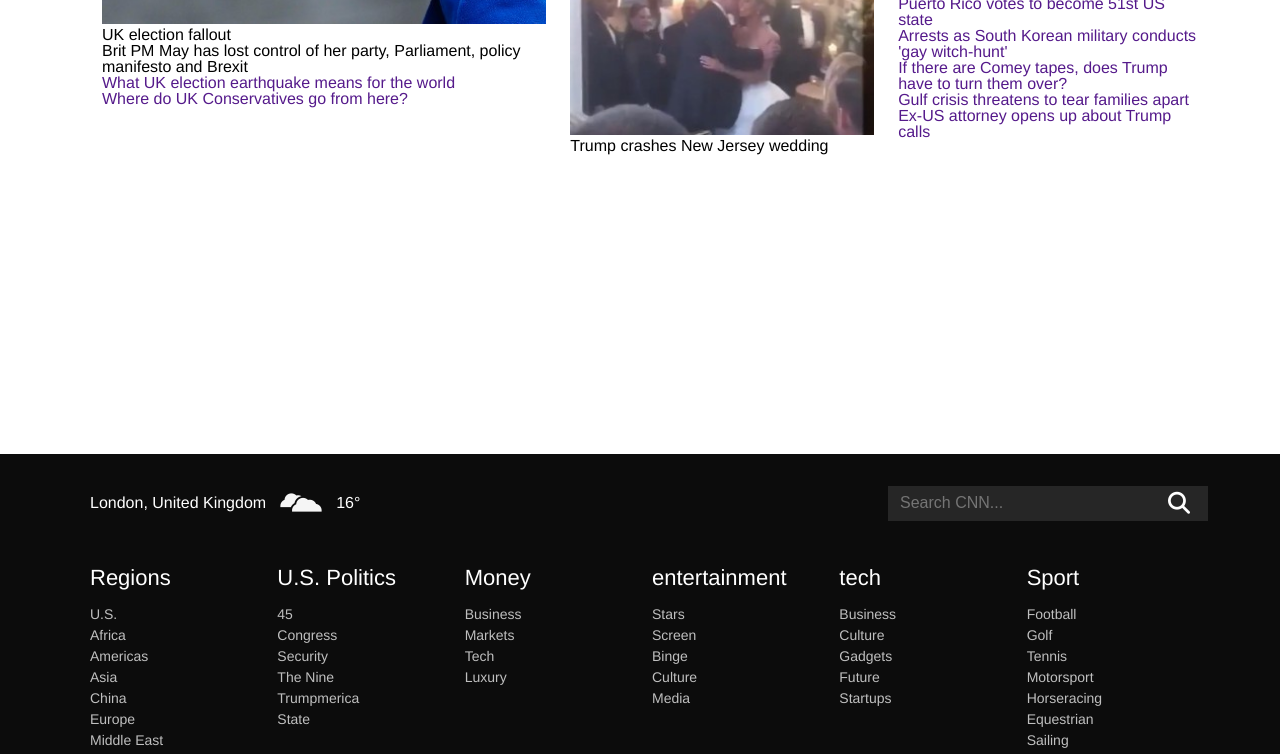
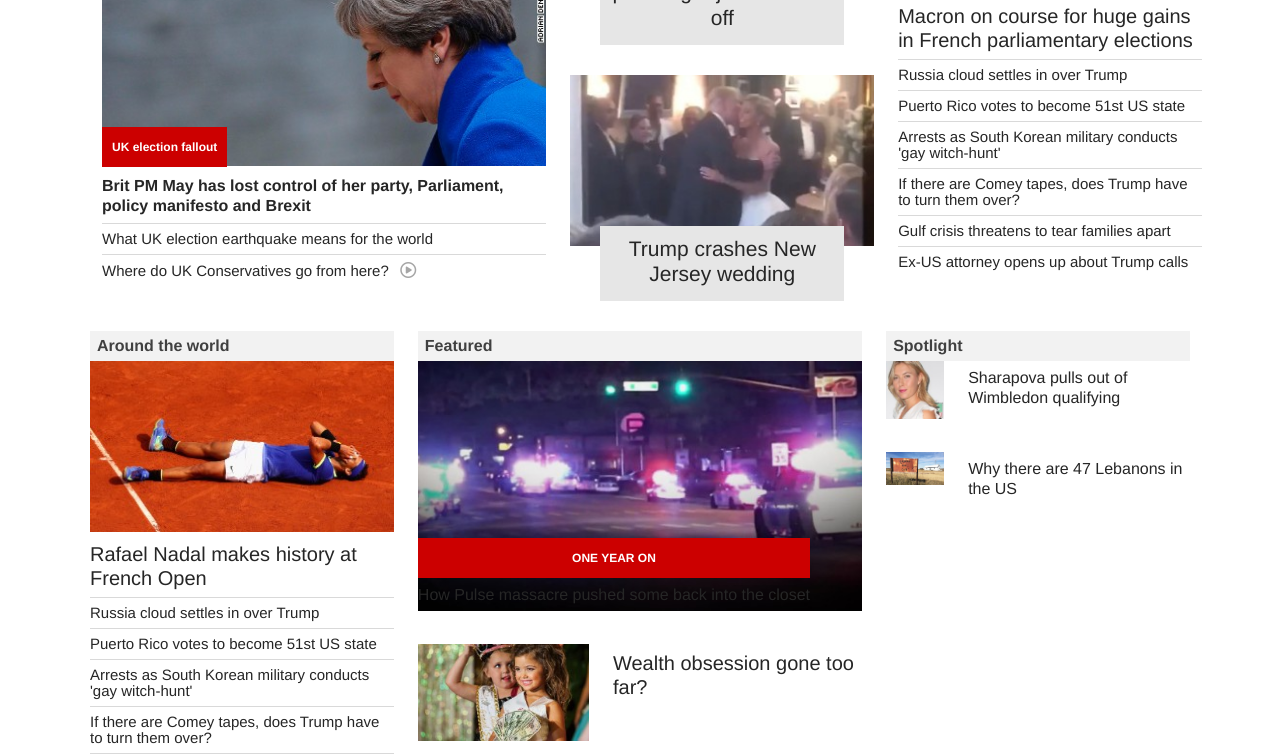
Before and after one commit to ZWChenn/CNN, a plain HTML site: page index.html in a window 1280 px wide. Shown: the part 292-1046 px from the top of the page. Drawn offline with Linux system fonts and the light colour scheme.

Commit message:
CSS for first main section

```diff
--- a/css/style.css
+++ b/css/style.css
@@ -365,10 +365,91 @@ label:hover {
 /*==================*/
 /*= MAIN ===========*/
 /*==================*/
+main {
+  padding-top: 35px;
+}
 article img {
   width: 100%;
 }
-
+.bold {
+  font-weight: bold;
+}
+h1 {
+  color: #262626;
+  font-size: 55.44px;
+  font-weight: 500;
+  line-height: 1.11;
+  text-align: center;
+}
+.image-label {
+  background: rgb(204, 0, 0);
+  color: #fff;
+  text-align: center;
+  font-size: 12px;
+  height: 40px;
+  line-height: 40px;
+  font-weight: bold;
+  width: auto;
+  padding: 0 10px;
+  /* position: absolute; */
+  /* bottom: 100%; */
+  /* left: 0; */
+  /* white-space: nowrap; */
+}
+.label-block {
+  position: absolute;
+  bottom: 2px;
+  left: 0;
+}
+.image-block {
+  position: relative;
+}
+article h3 {
+  font-size: 16px;
+  line-height: 20px;
+  color: rgb(38, 38, 38);
+  margin: 7px 0;
+}
+article {
+  margin-bottom: 30px;
+}
+.last-news a {
+  font-size: 15px;
+  font-weight: 300;
+  color: rgb(38, 38, 38);
+}
+.last-news li {
+  padding: 7px 0;
+  border-top: 1px solid #d9d9d9;
+}
+.play::after {
+  content: "\f144";
+  font-family: "Font Awesome 5 Free";
+  color: #a6a6a6;
+  margin-left: 7px;
+}
+.semi-grey {
+  font-size: 21px;
+  font-weight: 300;
+  text-align: center;
+  line-height: 1.2;
+  background: #e6e6e6;
+  padding: 10px 10px 15px;
+  margin: -23px 30px 0;
+  position: relative;
+  z-index: 100;
+}
+.category {
+  color: #404040;
+  font-weight: bold;
+  padding: 7px;
+  background: #f2f2f2;
+}
+.middle-size {
+  font-size: 20px;
+  font-weight: 300;
+  line-height: 1.2;
+}
 /*==================*/
 /*= FOOTER =========*/
 /*==================*/
--- a/index.html
+++ b/index.html
@@ -367,44 +367,59 @@
             </div>
           </section>
         </div>
-        <!-- <section class="row">
+        <section class="row">
           <div class="col">
             <article>
-              <div class="category">
-                Around the world
+              <div class="category">Around the world</div>
+              <div class="image-block">
+                <img src="img/articles/article-5.jpg" alt="img" />
               </div>
-              <div class="image-block">
-                <img src="img/articles/article-5.jpg" alt="img">
-              </div>
-              <h3 class="middle-size">Rafael Nadal makes history at French Open</h3>
+              <h3 class="middle-size">
+                Rafael Nadal makes history at French Open
+              </h3>
               <ul class="last-news">
                 <li><a href="">Russia cloud settles in over Trump</a></li>
-                <li><a href="">Puerto Rico votes to become 51st US state</a></li>
-                <li><a href="">Arrests as South Korean military conducts 'gay witch-hunt'</a></li>
-                <li><a href="">If there are Comey tapes, does Trump have to turn them over?</a></li>
-                <li><a href="">Gulf crisis threatens to tear families apart</a></li>
-                <li><a href="">Ex-US attorney opens up about Trump calls</a></li>
-
+                <li>
+                  <a href="">Puerto Rico votes to become 51st US state</a>
+                </li>
+                <li>
+                  <a href=""
+                    >Arrests as South Korean military conducts 'gay
+                    witch-hunt'</a
+                  >
+                </li>
+                <li>
+                  <a href=""
+                    >If there are Comey tapes, does Trump have to turn them
+                    over?</a
+                  >
+                </li>
+                <li>
+                  <a href="">Gulf crisis threatens to tear families apart</a>
+                </li>
+                <li>
+                  <a href="">Ex-US attorney opens up about Trump calls</a>
+                </li>
               </ul>
             </article>
           </div>
           <div class="col-5">
-            <div class="category">
-              Featured
-            </div>
+            <div class="category">Featured</div>
             <article class="no-margin">
               <div class="image-block">
-                <img src="img/articles/article-6.jpg" alt="img">
+                <img src="img/articles/article-6.jpg" alt="img" />
                 <div class="label-block">
                   <div class="image-label">ONE YEAR ON</div>
-                  <h3 class="full-width-heading no-margin">How Pulse massacre pushed some back into the closet</h3>
+                  <h3 class="full-width-heading no-margin">
+                    How Pulse massacre pushed some back into the closet
+                  </h3>
                 </div>
               </div>
             </article>
             <article class="no-margin">
               <div class="row">
                 <div class="col-5">
-                  <img src="img/articles/article-7.jpg" alt="img">
+                  <img src="img/articles/article-7.jpg" alt="img" />
                 </div>
                 <div class="col-7">
                   <h3 class="middle-size">Wealth obsession gone too far?</h3>
@@ -414,40 +429,44 @@
             <article class="top-border">
               <div class="row">
                 <div class="col-5">
-                  <img src="img/articles/article-8.jpg" alt="img">
+                  <img src="img/articles/article-8.jpg" alt="img" />
                 </div>
                 <div class="col-7">
-                  <h3 class="middle-size">Why these are 'meals rejected by everyone'</h3>
+                  <h3 class="middle-size">
+                    Why these are 'meals rejected by everyone'
+                  </h3>
                 </div>
               </div>
             </article>
           </div>
           <div class="col">
-            <div class="category">
-              Spotlight
-            </div>
+            <div class="category">Spotlight</div>
             <article class="no-margin">
               <div class="row">
                 <div class="col-3">
-                  <img src="img/articles/article-9.jpg" alt="img">
+                  <img src="img/articles/article-9.jpg" alt="img" />
                 </div>
                 <div class="col-9">
-                  <h3 class="small-size">Sharapova pulls out of Wimbledon qualifying</h3>
+                  <h3 class="small-size">
+                    Sharapova pulls out of Wimbledon qualifying
+                  </h3>
                 </div>
               </div>
             </article>
             <article class="top-border">
               <div class="row">
                 <div class="col-3">
-                  <img src="img/articles/article-10.jpg" alt="img">
+                  <img src="img/articles/article-10.jpg" alt="img" />
                 </div>
                 <div class="col-9">
-                  <h3 class="small-size">Why there are 47 Lebanons in the US</h3>
+                  <h3 class="small-size">
+                    Why there are 47 Lebanons in the US
+                  </h3>
                 </div>
               </div>
             </article>
           </div>
-        </section> -->
+        </section>
 
         <!-- <section>
           <div class="row">
```
